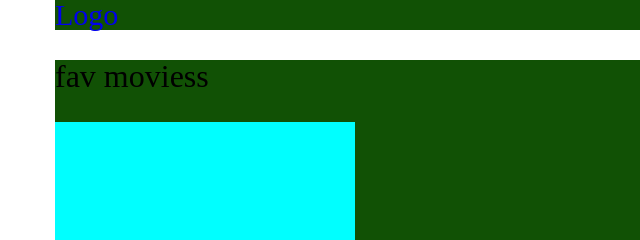
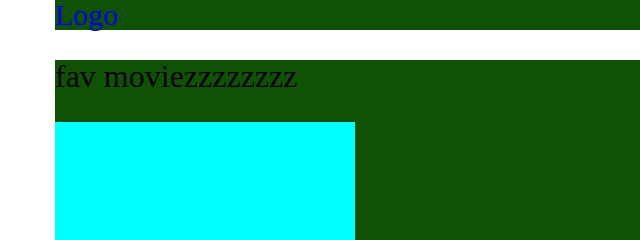
Before and after one commit to shalvakhmiadashvili/lecture-9, a plain HTML site: page index.html in a window 1280 px wide. Shown: the top 240 px of the page, 0-640 px from the left. Drawn offline with Linux system fonts and the light colour scheme.

Commit message:
Update index.html

```diff
--- a/index.html
+++ b/index.html
@@ -34,7 +34,7 @@
 
         <section>
             <div class="container">
-                <h1 class="title">fav moviess</h1>
+                <h1 class="title">fav moviezzzzzzzz</h1>
                 <div class="wrapper">
                     <div class="left"></div>
                     <div class="right"></div>
```
